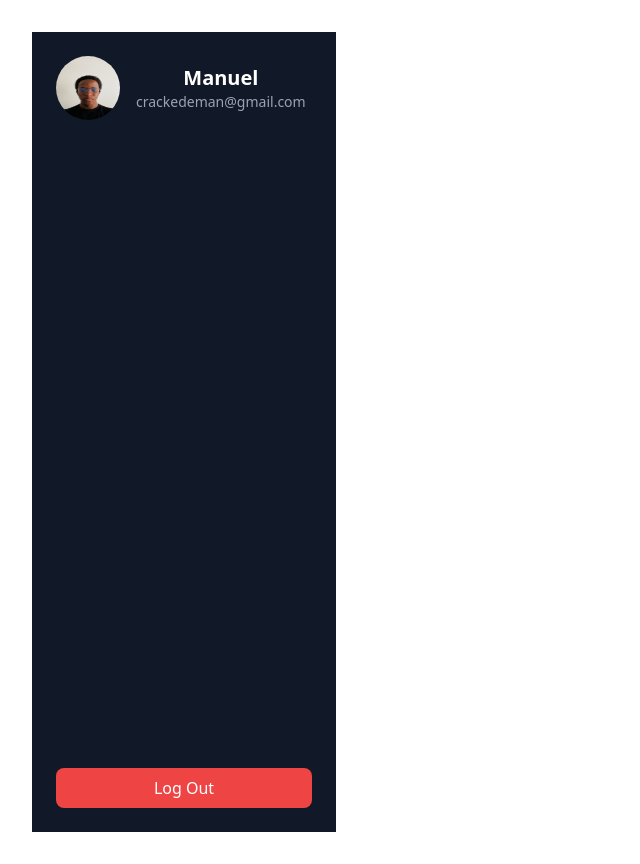
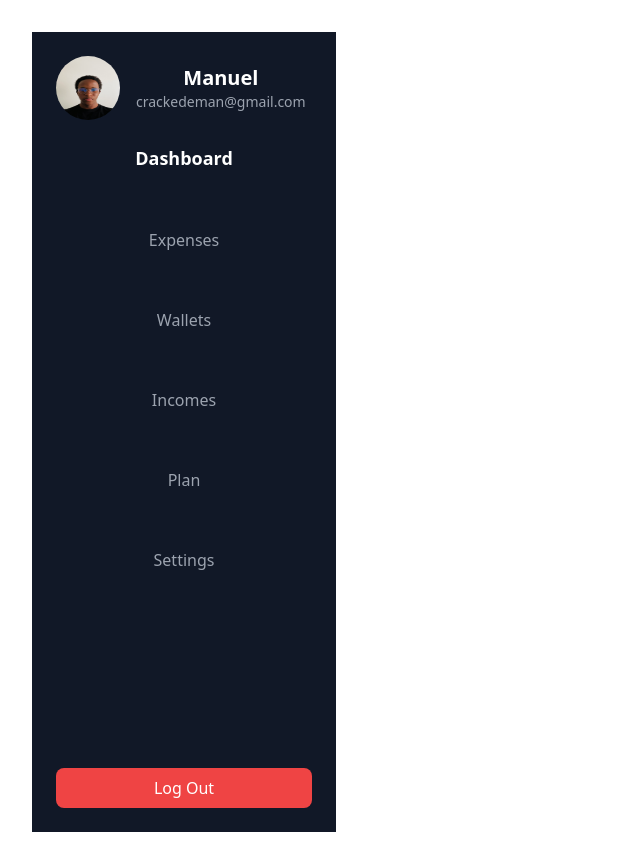
Before and after one commit to manue7mokua/FinMe, a React (Vite) app in the folder client/finme/: page /dashboard in a window 1280 px wide. Shown: the whole page, without its empty margins (0-640 px from the left). Built offline with nearby package versions, Linux system fonts and the light colour scheme.

Commit message:
Add NavigationLinks component for Sidebar Navigation
- Created NavigationLinks component with a list of menu items.

- Styled the navigation links with color differentiation to represent active and inactive states for different pages.

```diff
--- a/client/finme/src/Dashboard/Sidebar/NavigationLinks.jsx
+++ b/client/finme/src/Dashboard/Sidebar/NavigationLinks.jsx
@@ -0,0 +1,18 @@
+import React from 'react';
+
+const NavigationLinks = () => {
+  return (
+    <nav className='mt-6'>
+        <ul className='space-y-14'>
+            <li className='font-bold text-lg'>Dashboard</li>
+            <li className='text-gray-400'>Expenses</li>
+            <li className='text-gray-400'>Wallets</li>
+            <li className='text-gray-400'>Incomes</li>
+            <li className='text-gray-400'>Plan</li>
+            <li className='text-gray-400'>Settings</li>
+        </ul>
+    </nav>
+  )
+}
+
+export default NavigationLinks;
--- a/client/finme/src/Dashboard/Sidebar/Sidebar.jsx
+++ b/client/finme/src/Dashboard/Sidebar/Sidebar.jsx
@@ -1,12 +1,13 @@
 import React from 'react';
 import ProfileSection from './ProfileSection';
+import NavigationLinks from './NavigationLinks';
 
 const Sidebar = () => {
   return (
     <div className='w-1/4 bg-gray-900 text-white p-6 flex flex-col justify-between'>
         <div>
             <ProfileSection />
-            {/* Navigation Links Section Here */}
+            <NavigationLinks />
         </div>
         <button className='mt-6 bg-red-500 px-4 py-2 rounded-lg'>Log Out</button>
     </div>
```
